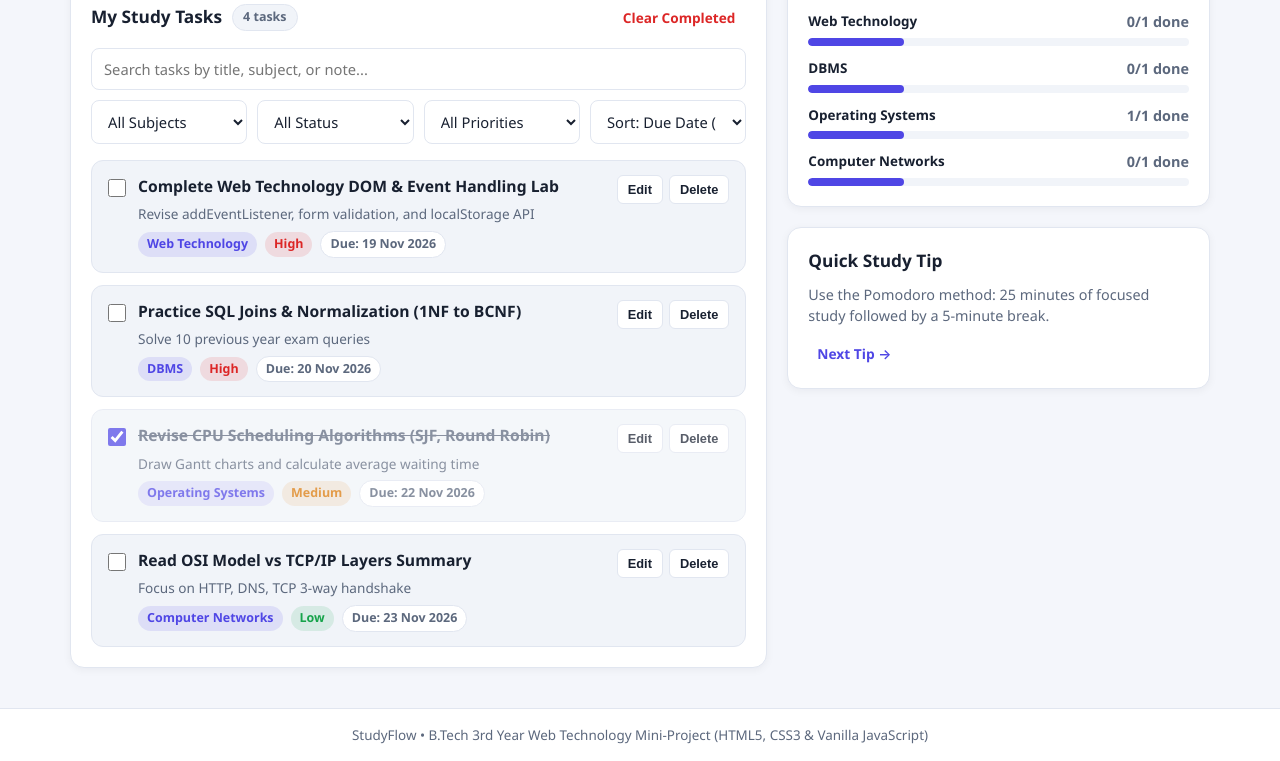
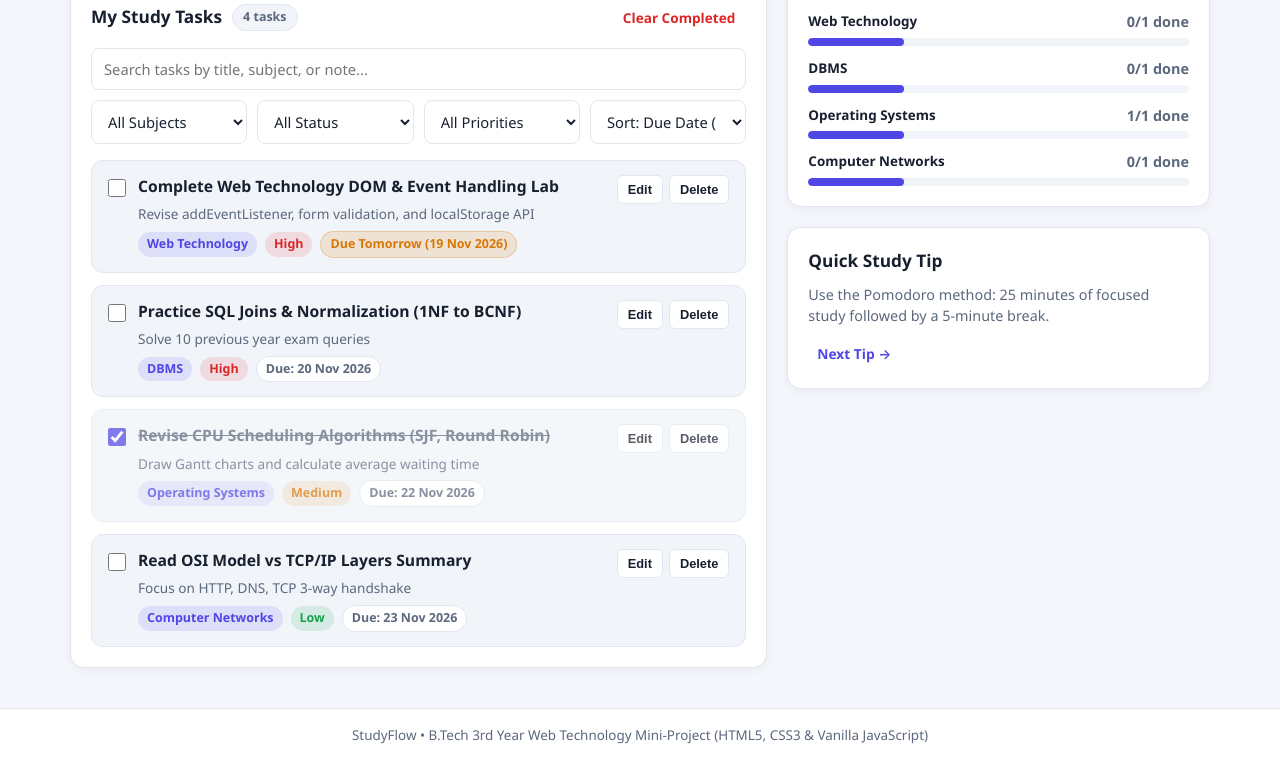
Before and after one commit to amank714557/AMANKUMAR-CSE11, a plain HTML site: page index.html in a window 1280 px wide. Shown: the part 838-1599 px from the top of the page. Drawn offline with Linux system fonts and the light colour scheme.

Commit message:
feat: add relative due-date labels and due-soon highlighting

```diff
--- a/script.js
+++ b/script.js
@@ -122,10 +122,44 @@ function formatDisplayDate(dateStr) {
   });
 }
 
+/** Calculate whole-day difference between YYYY-MM-DD date and today */
+function getDaysUntilDue(dateStr) {
+  if (!dateStr) return null;
+  const [year, month, day] = dateStr.split("-").map(Number);
+  const due = new Date(year, month - 1, day);
+  const now = new Date();
+  const today = new Date(now.getFullYear(), now.getMonth(), now.getDate());
+  return Math.round((due - today) / (1000 * 60 * 60 * 24));
+}
+
 /** Check if a task is overdue (past today and not completed) */
 function isTaskOverdue(task) {
   if (task.completed || !task.dueDate) return false;
   return task.dueDate < getLocalDateString(0);
+}
+
+/** Build display text and CSS class for a task's due date badge */
+function getDueDateBadge(task) {
+  const formatted = formatDisplayDate(task.dueDate);
+  if (task.completed || !task.dueDate) {
+    return { className: "badge-date", label: `Due: ${formatted}` };
+  }
+
+  const diffDays = getDaysUntilDue(task.dueDate);
+  if (diffDays < 0) {
+    const overdueDays = Math.abs(diffDays);
+    return {
+      className: "badge-overdue",
+      label: `Overdue (${overdueDays}d): ${formatted}`,
+    };
+  }
+  if (diffDays === 0) {
+    return { className: "badge-due-soon", label: `Due Today (${formatted})` };
+  }
+  if (diffDays === 1) {
+    return { className: "badge-due-soon", label: `Due Tomorrow (${formatted})` };
+  }
+  return { className: "badge-date", label: `Due: ${formatted}` };
 }
 
 /** Escape HTML special characters to prevent XSS injection */
@@ -457,7 +491,7 @@ function renderTaskList() {
     li.className = `task-item${task.completed ? " completed" : ""}`;
     li.dataset.id = task.id;
 
-    const overdue = isTaskOverdue(task);
+    const dueBadge = getDueDateBadge(task);
     const priorityClass = `badge-${task.priority.toLowerCase()}`;
 
     li.innerHTML = `
@@ -474,8 +508,8 @@ function renderTaskList() {
           <div class="task-meta">
             <span class="badge badge-subject">${escapeHTML(task.subject)}</span>
             <span class="badge ${priorityClass}">${escapeHTML(task.priority)}</span>
-            <span class="badge ${overdue ? "badge-overdue" : "badge-date"}">
-              ${overdue ? "Overdue: " : "Due: "}${formatDisplayDate(task.dueDate)}
+            <span class="badge ${dueBadge.className}">
+              ${escapeHTML(dueBadge.label)}
             </span>
           </div>
         </div>
--- a/style.css
+++ b/style.css
@@ -574,6 +574,12 @@ select:focus {
   border: 1px solid rgba(220, 38, 38, 0.25);
 }
 
+.badge-due-soon {
+  background-color: var(--warning-soft);
+  color: var(--warning);
+  border: 1px solid rgba(217, 119, 6, 0.25);
+}
+
 .task-actions {
   display: flex;
   gap: 6px;
```
